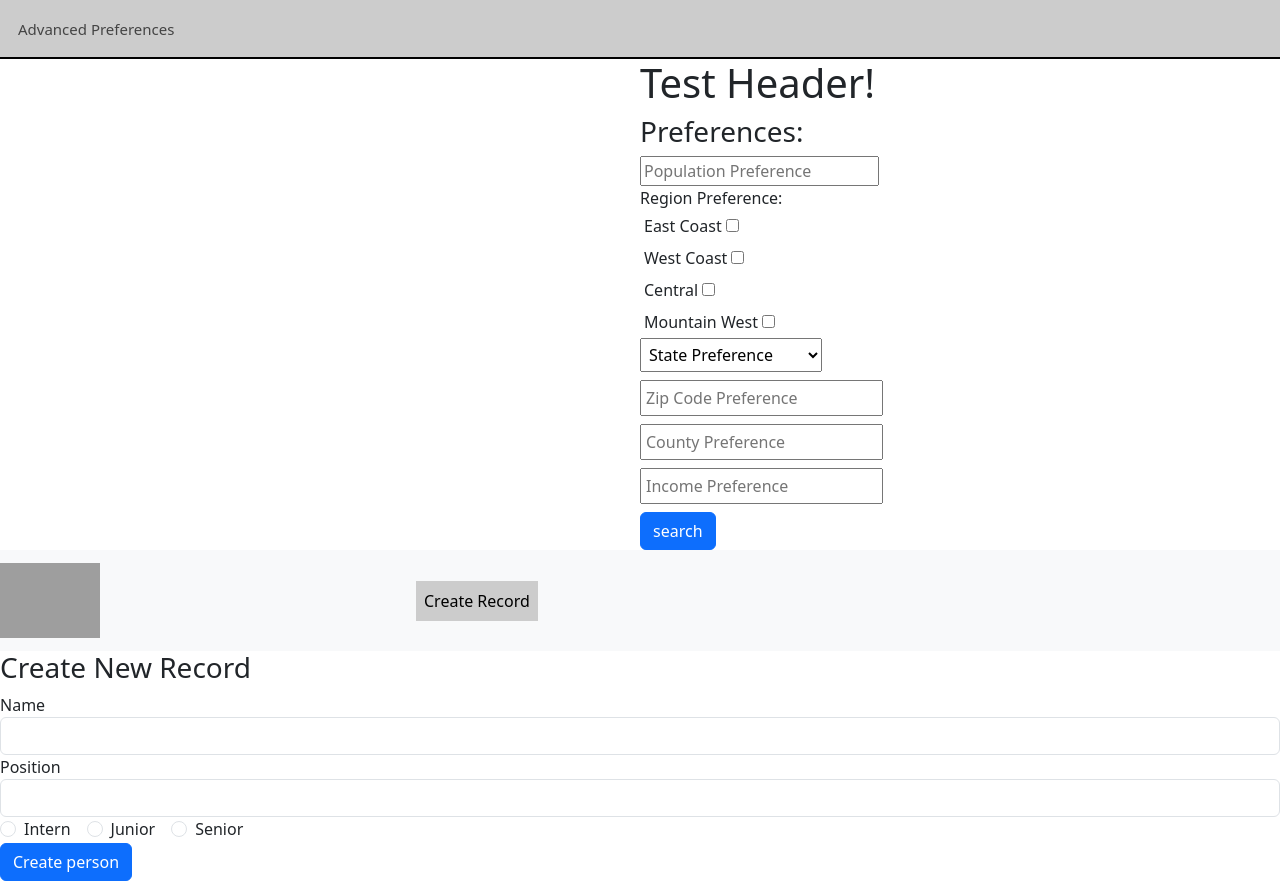
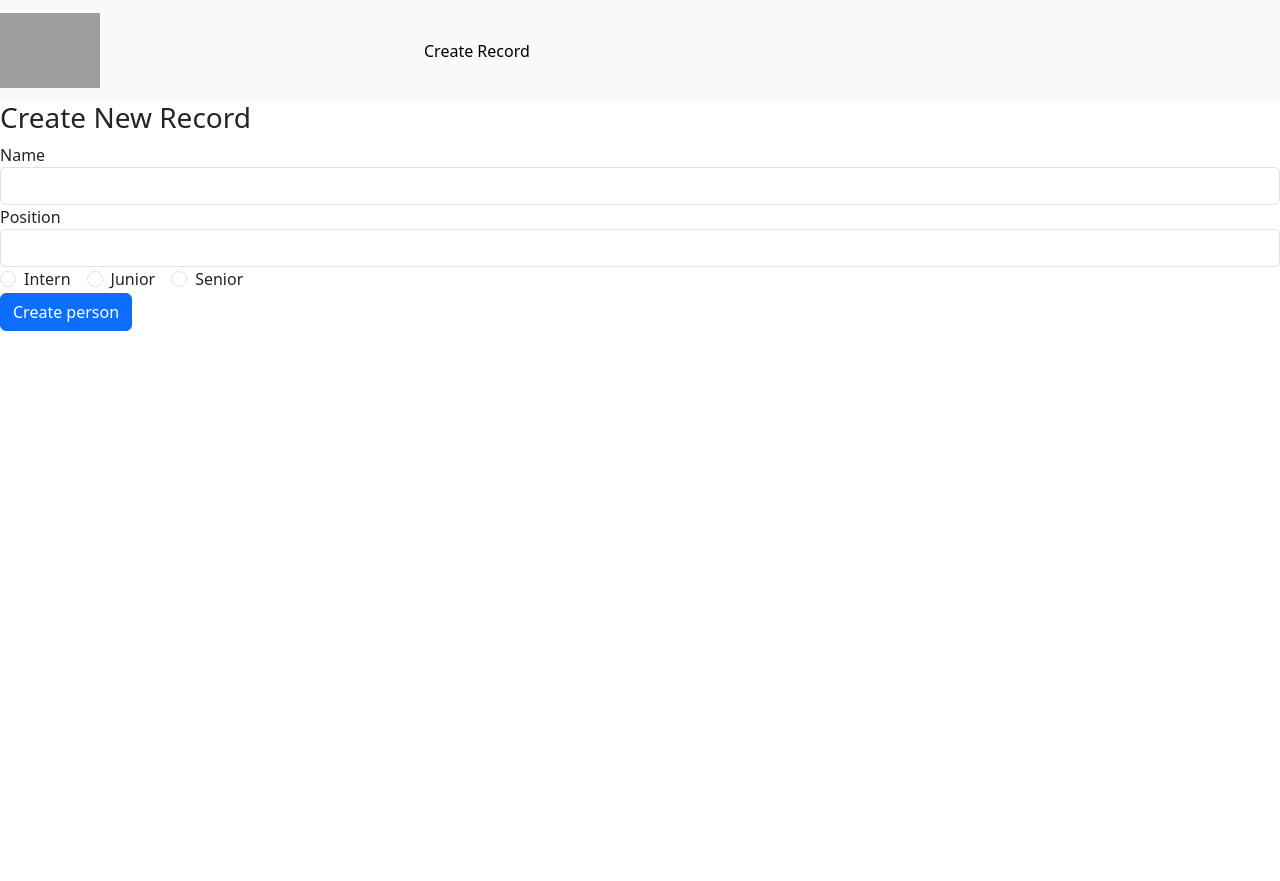
Before and after one commit to JackKrueckeberg/CS307TeamCodeBase, a React (Create React App) app in the folder FindYourHome/client/: page /create in a window 1280 px wide. After the commit the page ends 800 px from the top, so only its background shows below. Built offline with nearby package versions, Linux system fonts and the light colour scheme; grey boxes are pictures that could not be loaded.

Commit message:
Advanced search UI

```diff
--- a/FindYourHome/client/src/App.js
+++ b/FindYourHome/client/src/App.js
@@ -14,14 +14,7 @@ import Preferences from "./components/preferences";
 const App = () => {
  return (
    <div>
-
-    <Preferences />
-
-
      <Navbar />
-
-
-
      <Routes>
        <Route exact path="/" element={<RecordList />} />
        <Route path="/edit/:id" element={<Edit />} />
--- a/FindYourHome/client/src/components/preferences.js
+++ b/FindYourHome/client/src/components/preferences.js
@@ -99,19 +99,19 @@ export default function Create() {
 
  // This following section will display the form that takes the input from the user.
  return (
-
     // name, population, region, state, zip code, county, median income
     <div>
-        <button type="button" className="collapsible">Advanced Preferences</button>
-        <div className="content center">
-            <h1>Test Header!</h1>
-
-
+        <div>
             <form onSubmit={onSubmit}>
+                <div className="padding"/>
+                <table class={"table_style padding center"}>
+                    <tc>
+                        <tr>
                             <h3>Preferences:</h3>
-                <table class={"table_style padding"}>
+                        </tr>
                         <tr>
                             <input
+                                className="padding"
                                 placeholder="Population Preference"
                                 type="number"
                                 value={form.population}
@@ -244,12 +244,20 @@ export default function Create() {
                             />
                         </tr>
                         <div className="padding"/>
+                        <tr className="center">
                         <input
                             type="submit"
                             value="search"
-                        className="btn btn-primary"
+                            className="btn btn-primary center padding"
                         />
+                        </tr>
+                        <div className="padding"/>
+                    </tc>
+                    <tc>
+                    </tc>
                 </table>
+                <div className="padding"/>
+                <div className="padding"/>
             </form>
         </div>
    </div>
--- a/FindYourHome/client/src/styles/advancedPrefs.css
+++ b/FindYourHome/client/src/styles/advancedPrefs.css
@@ -1,5 +1,10 @@
 .table_style {
-    padding-bottom: 10%;
+    margin-left: auto;
+    margin-right: auto;
+    outline-style: solid;
+    outline-width: 2px;
+    outline-color: black;
+    outline-offset: 4px;
     align-items: center;
 }
 
@@ -11,28 +16,10 @@
 }
 
 .center {
-    outline-style: solid;
-    outline-width: 2px;
-    outline-color: black;
-    padding-left: 50%;
-    align-self: center;
+    margin-left: auto;
+    margin-right: auto;
     align-items: center;
+    align-content: center;
+    text-align: center;
+    vertical-align: middle;
 }
-
-/* Style the button that is used to open and close the collapsible content */
-.collapsible {
-    background-color: #eee;
-    color: #444;
-    cursor: pointer;
-    padding: 18px;
-    width: 100%;
-    border: none;
-    text-align: left;
-    outline: none;
-    font-size: 15px;
-  }
-
-  /* Add a background color to the button if it is clicked on (add the .active class with JS), and when you move the mouse over it (hover) */
-  .active, .collapsible:hover {
-    background-color: #ccc;
-  }
```
Lines whose indentation alone changed are shown as unchanged.
